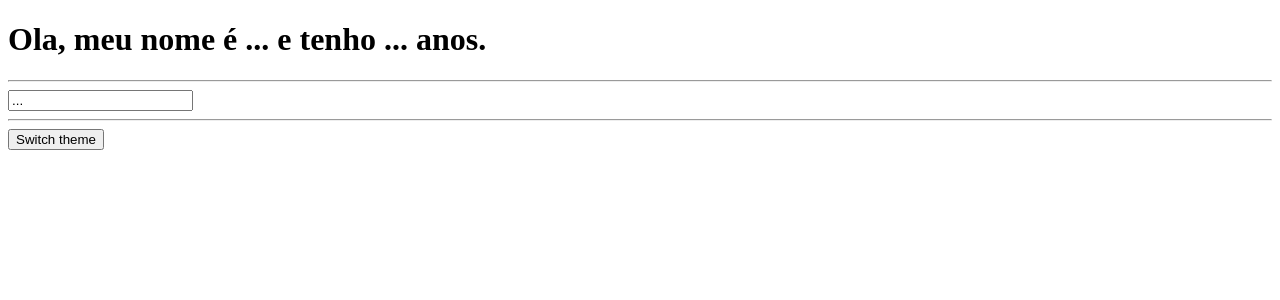
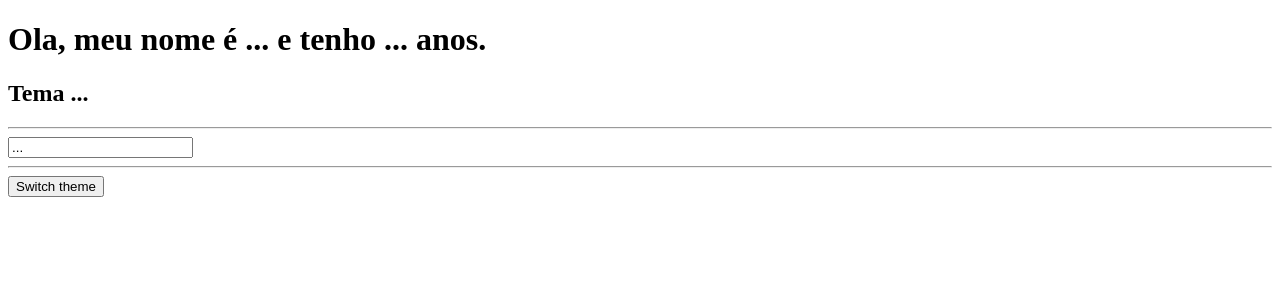
Before and after one commit to Larrire/React-redux-basics, a React (Create React App) app: page / in a window 1280 px wide. Shown: the top 300 px of the page. Built offline with nearby package versions, Linux system fonts and the light colour scheme.

Commit message:
Adding title with theme information

```diff
--- a/src/App.tsx
+++ b/src/App.tsx
@@ -4,6 +4,7 @@ function App() {
   return (
     <>
       <h1>Ola, meu nome é ... e tenho ... anos.</h1>
+      <h2>Tema ...</h2>
 
       <hr />
 
```
